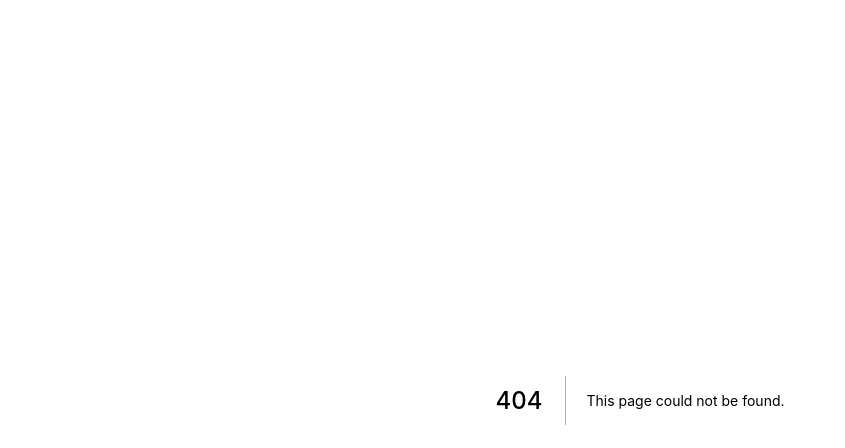
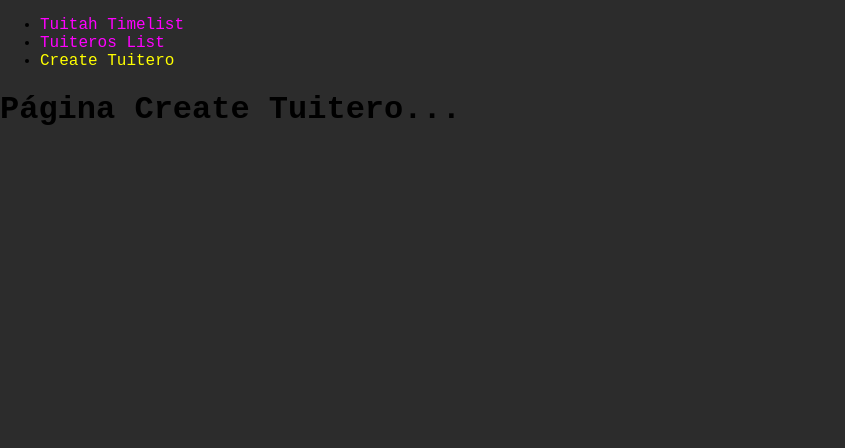
Before and after one commit to Beringar/w8ch2-front-david-soto-berenguer-pou, a Next.js app: page /create-tuitero in a window 1280 px wide. Before the commit this address had no page. Shown: the top 448 px of the page, without its empty margins (0-845 px from the left). Built offline with nearby package versions, Linux system fonts and the light colour scheme.

Commit message:
add navigation menu

```diff
--- /dev/null
+++ b/components/Navigation.js
@@ -0,0 +1,48 @@
+import Image from "next/image";
+import Link from "next/link";
+import { useRouter } from "next/router";
+
+const Navigation = () => {
+  const router = useRouter();
+  return (
+    <>
+      <header>
+        <ul className="navigation-bar">
+          <li>
+            <Link href="/">
+              <a
+                className={`nav-link ${router.pathname == "/" ? "active" : ""}`}
+              >
+                Tuitah Timelist
+              </a>
+            </Link>
+          </li>
+          <li>
+            <Link href="/tuiteros-list">
+              <a
+                className={`nav-link ${
+                  router.pathname == "/tuiteros-list" ? "active" : ""
+                }`}
+              >
+                Tuiteros List
+              </a>
+            </Link>
+          </li>
+          <li>
+            <Link href="/create-tuitero">
+              <a
+                className={`nav-link ${
+                  router.pathname == "/create-tuitero" ? "active" : ""
+                }`}
+              >
+                Create Tuitero
+              </a>
+            </Link>
+          </li>
+        </ul>
+      </header>
+    </>
+  );
+};
+
+export default Navigation;
--- a/pages/_app.js
+++ b/pages/_app.js
@@ -1,7 +1,12 @@
-import '../styles/globals.css'
+import Layout from "../components/Layout";
+import "../styles/globals.css";
 
 function MyApp({ Component, pageProps }) {
-  return <Component {...pageProps} />
+  return (
+    <Layout>
+      <Component {...pageProps} />
+    </Layout>
+  );
 }
 
-export default MyApp
+export default MyApp;
--- /dev/null
+++ b/pages/create-tuitero/index.js
@@ -0,0 +1,5 @@
+const CreateTuitero = () => {
+  return <h1>Página Create Tuitero...</h1>;
+};
+
+export default CreateTuitero;
--- /dev/null
+++ b/pages/tuiteros-list/index.js
@@ -0,0 +1,5 @@
+const TuiterosList = () => {
+  return <h1>Página Tuiteros List...</h1>;
+};
+
+export default TuiterosList;
--- a/styles/globals.css
+++ b/styles/globals.css
@@ -12,6 +12,14 @@ a {
   text-decoration: none;
 }
 
+.nav-link {
+  color: fuchsia;
+}
+
+.nav-link.active {
+  color: yellow;
+}
+
 * {
   box-sizing: border-box;
 }
```
